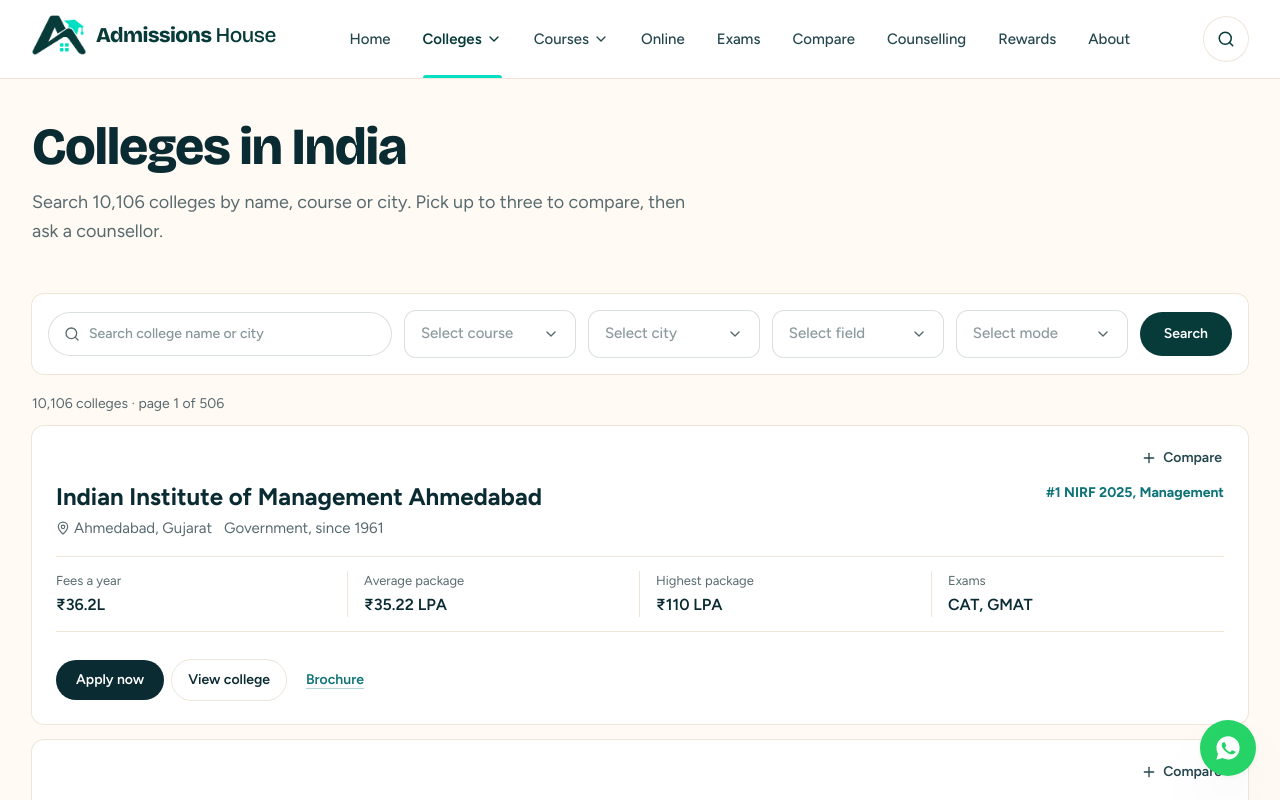
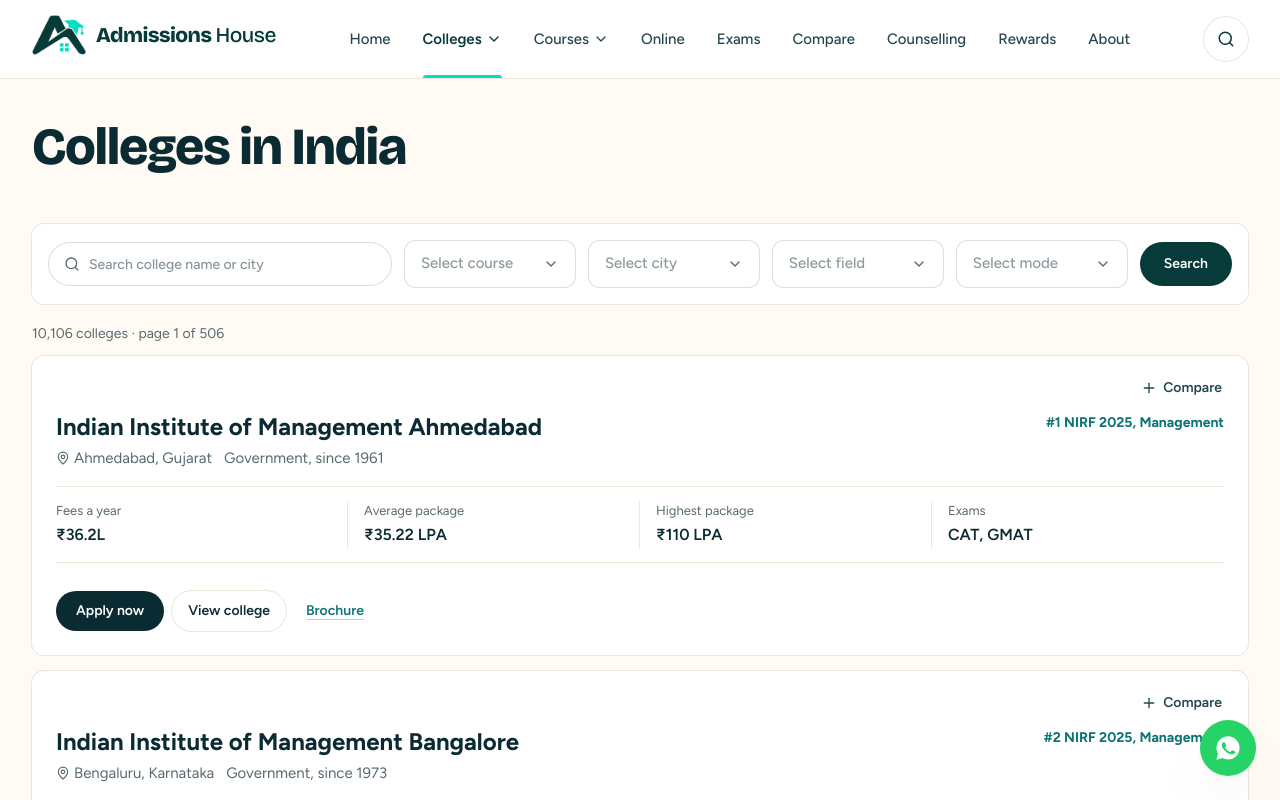
Before and after one commit to Admission-House/Admission-House, a Next.js app: page /colleges in a window 1280 px wide. Shown: the top 800 px of the page. Built offline with nearby package versions, Linux system fonts and the light colour scheme.

Commit message:
Remove page intros

```diff
--- a/src/app/colleges/page.tsx
+++ b/src/app/colleges/page.tsx
@@ -3,7 +3,6 @@ import { Suspense } from "react";
 import { PageHero } from "@/components/page-hero";
 import { CollegeListing, type ListingParams } from "@/components/college-listing";
 import { getCourse } from "@/lib/courses";
-import stats from "@/lib/directory-stats.json";
 
 export const metadata: Metadata = {
   title: "Colleges in India: search by course and city",
@@ -25,7 +24,7 @@ async function Results({ searchParams }: { searchParams: Promise<ListingParams>
   const title = [course ? `${course.name} colleges` : sp.stream ? `${sp.stream} colleges` : "Colleges", sp.city ? `in ${sp.city}` : "in India"].join(" ");
   return (
     <>
-      <PageHero title={title} intro={`Search ${(stats.total + 13).toLocaleString("en-IN")} colleges by name, course or city. Pick up to three to compare, then ask a counsellor.`} />
+      <PageHero title={title} />
       <CollegeListing basePath="/colleges" params={sp} />
     </>
   );
--- a/src/app/courses/course-explorer.tsx
+++ b/src/app/courses/course-explorer.tsx
@@ -34,7 +34,6 @@ export function CourseExplorer() {
     <>
       <PageHero
         title={level === "UG" ? "Courses after 12th" : "Courses after graduation"}
-        intro="What each course involves, what it costs, which exams you need and where it can take you."
         image={level === "UG" ? "/images/classroom.jpg" : "/images/hero-grads.jpg"}
       >
           <div role="tablist" aria-label="Level" className="mt-7 inline-grid grid-cols-2 gap-1 rounded-full border border-line bg-white p-1">
```
